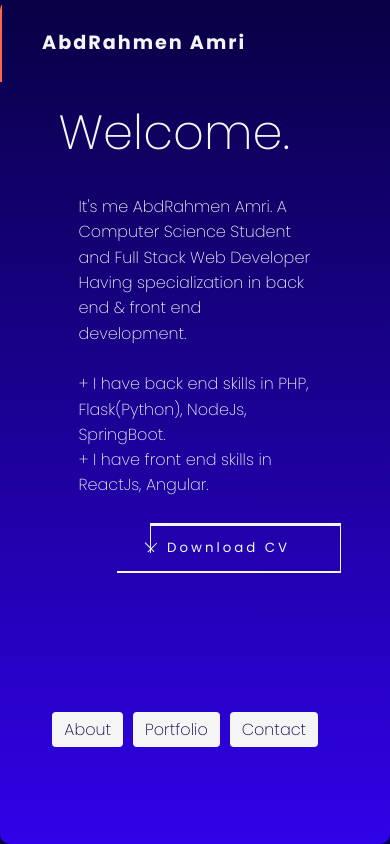
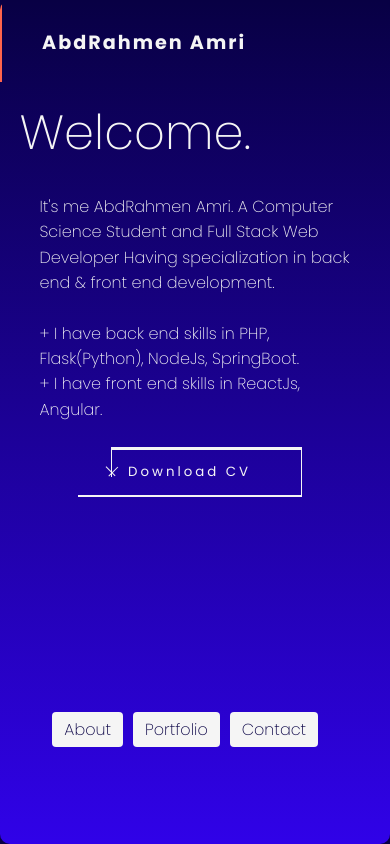
Before and after one commit to AbdRahmenAmri/AbdRahmenAmri.github.io, an Angular app: page / in a window 390 px wide. Built offline with nearby package versions, Linux system fonts and the light colour scheme.

Commit message:
update the 600px screen with of the container become 90vw

```diff
--- a/src/app/app.component.css
+++ b/src/app/app.component.css
@@ -67,6 +67,9 @@
     width: 100vw;
     height: 100vh;
   }
+:host .container {
+  width: 90vw;
+}
   :host h1 {
     font-size: 1.2em;
   }
```
